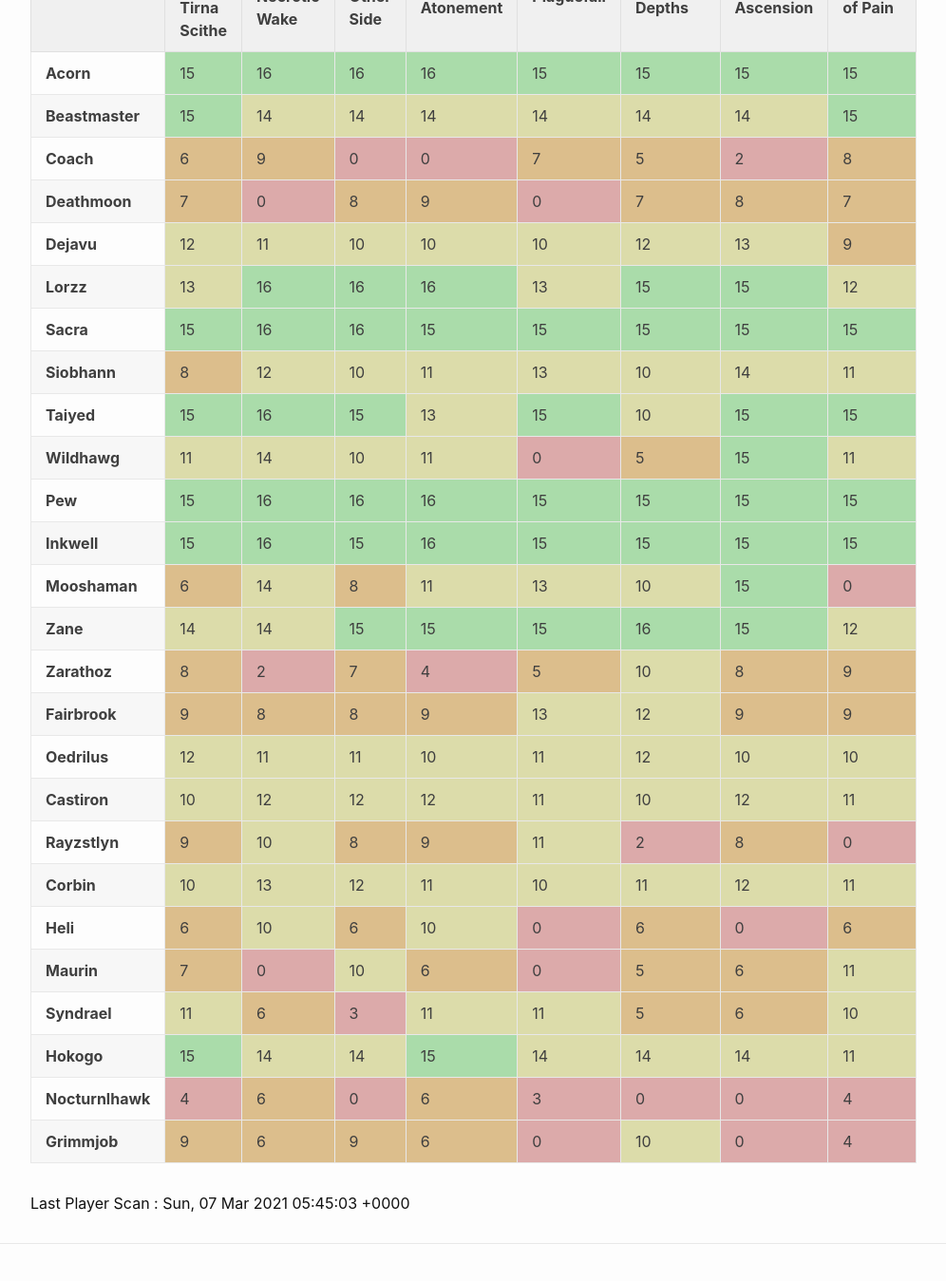
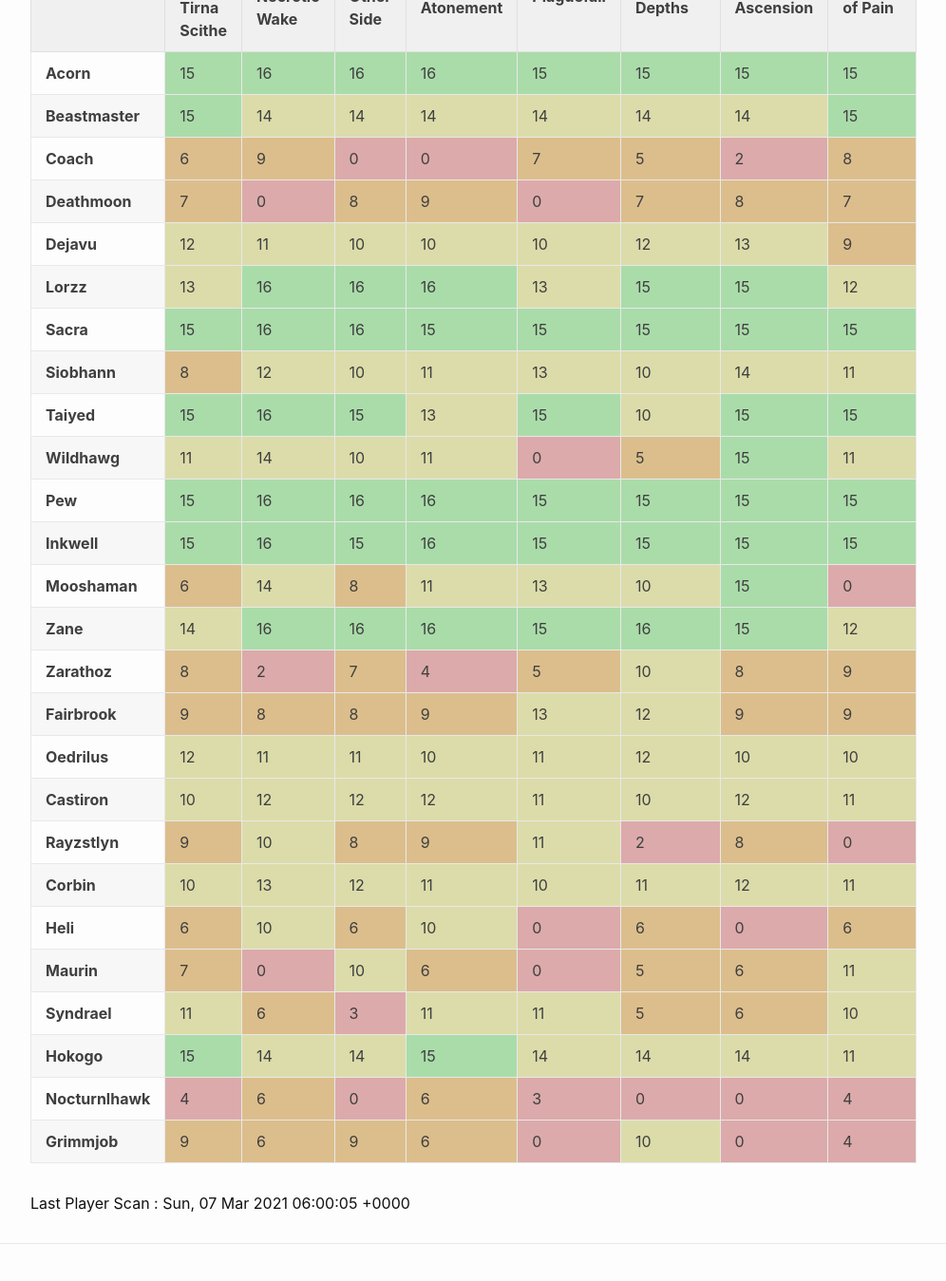
Before and after one commit to eldertribunal/keystonetracker, a Jekyll site: the page built from players.md, in a window 1280 px wide and 1400 px high, scrolled down 206 px. Shown: the top 1349 px of the window at 95% size, without its empty margins (126-1122 px from the left). Built offline with Jekyll 4.4.1, drawn with Linux system fonts in a browser that asks for light colours.

Commit message:
auto scan Sun Mar  7 06:00:44 UTC 2021

```diff
--- a/_data/characters.json
+++ b/_data/characters.json
@@ -909,17 +909,17 @@
       },
       {
         "name": "The Necrotic Wake",
-        "level": 14,
+        "level": 16,
         "id": 376
       },
       {
         "name": "De Other Side",
-        "level": 15,
+        "level": 16,
         "id": 377
       },
       {
         "name": "Halls of Atonement",
-        "level": 15,
+        "level": 16,
         "id": 378
       },
       {
--- a/_data/players.json
+++ b/_data/players.json
@@ -594,17 +594,17 @@
       },
       {
         "name": "The Necrotic Wake",
-        "level": 14,
+        "level": 16,
         "id": 376
       },
       {
         "name": "De Other Side",
-        "level": 15,
+        "level": 16,
         "id": 377
       },
       {
         "name": "Halls of Atonement",
-        "level": 15,
+        "level": 16,
         "id": 378
       },
       {
--- a/_data/scanned.json
+++ b/_data/scanned.json
@@ -1,3 +1,3 @@
 {
-  "timestamp": 1615095903
+  "timestamp": 1615096805
 }
```
